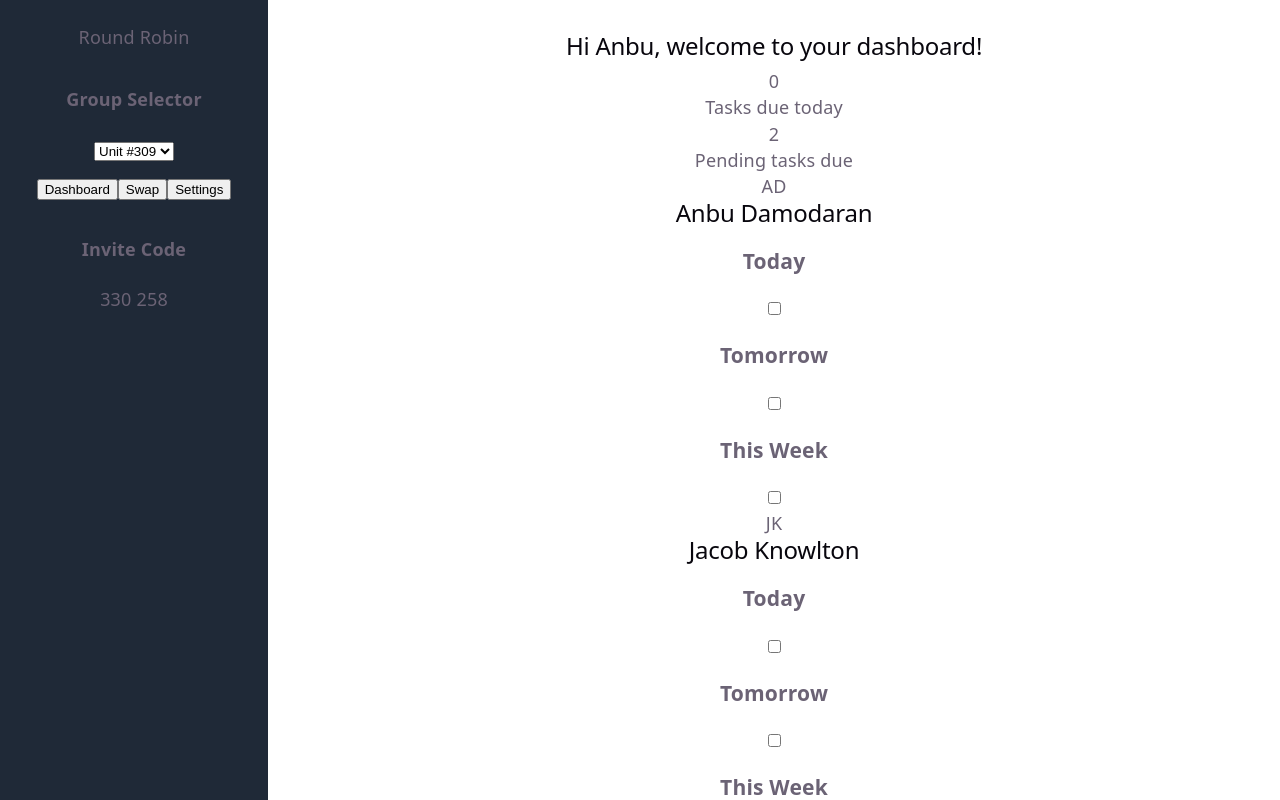
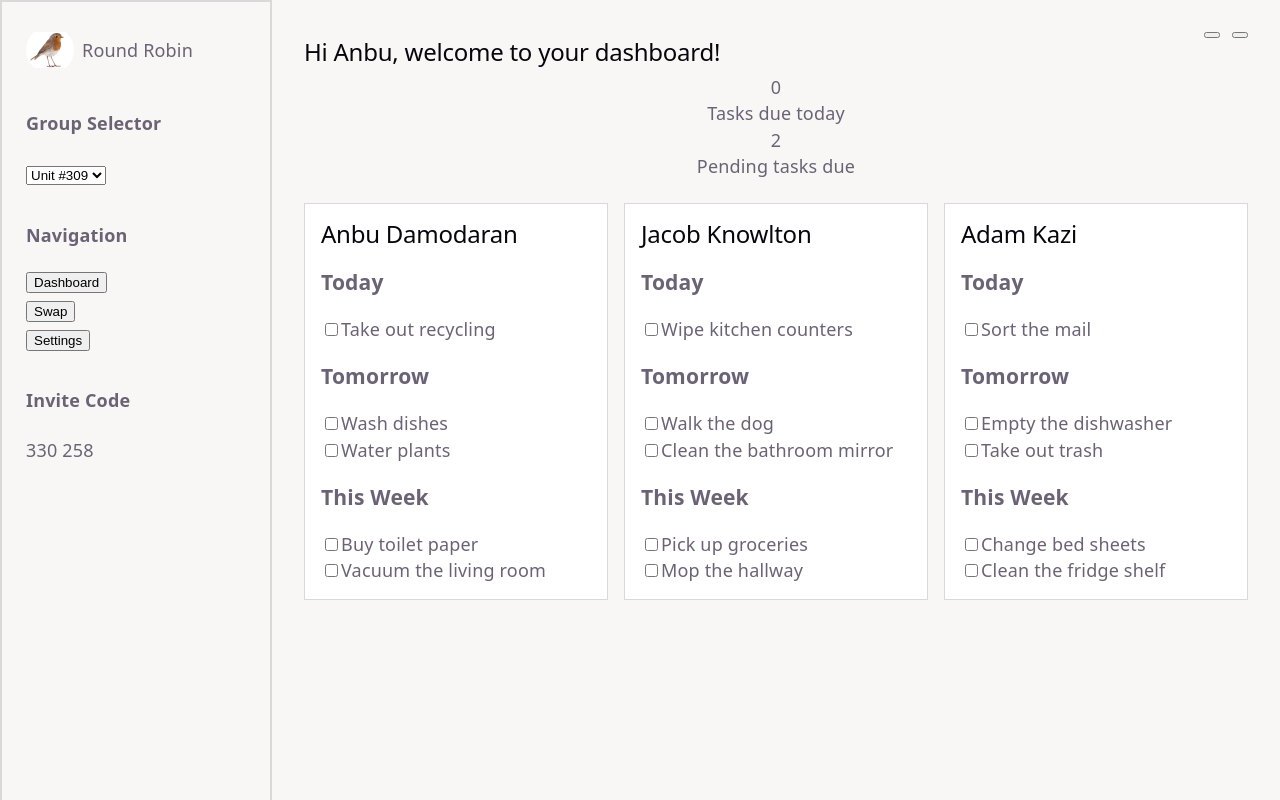
Before and after one commit to anbudamo/rrobin-client, a React (Vite) app: page / in a window 1280 px wide. Shown: the top 800 px of the page. Built offline with nearby package versions, Linux system fonts and the light colour scheme.

Commit message:
more changes to dashboard

```diff
--- a/src/App.css
+++ b/src/App.css
@@ -8,12 +8,75 @@
   padding: 32px;
 }
 
+.page-title {
+  text-align: left;
+}
+
+.app-header {
+  display: flex;
+  justify-content: flex-end;
+  gap: 12px;
+}
+
 .sidebar {
   height: 100vh;
   width: 220px;
   padding: 24px;
-  background: #1f2937;
+  border: 2px solid #D9D9D9;
+  background: #F9F7F5;
   display: flex;
   flex-direction: column;
+  align-items: flex-start;
+  text-align: left;
   gap: 12px;
 }
+
+.navigation nav {
+  display: flex;
+  flex-direction: column;
+  align-items: flex-start;
+  gap: 8px;
+}
+
+.logo {
+  display: flex;
+  align-items: center;
+  gap: 8px;
+}
+
+.logo-image {
+  width: 48px;
+  height: 48px;
+  border-radius: 50%;
+  object-fit: cover;
+}
+
+.board {
+  display: flex;
+  gap: 16px;
+  margin-top: 24px;
+}
+
+.card {
+  flex: 1;
+  padding: 16px;
+  border: 1px solid #d9d9d9;
+  background: #ffffff;
+  text-align: left;
+}
+
+.task-list {
+  margin-top: 16px;
+}
+
+.task-list ul {
+  margin: 0;
+  padding: 0;
+  list-style: none;
+}
+
+@media (max-width: 900px) {
+  .board {
+    flex-direction: column;
+  }
+}
--- a/src/App.jsx
+++ b/src/App.jsx
@@ -3,14 +3,34 @@ import './App.css'
 import Dashboard from './pages/Dashboard'
 import Settings from './pages/Settings'
 import Trade from './pages/Trade'
+import robinImage from './assets/robin.webp'
 
 const inviteCode = '330 258'
+
+function Header({ onProfileClick, onNotificationsClick }) {
+  return (
+    <header className='app-header'>
+      <button
+        className='notification-button'
+        type='button'
+        aria-label='View notifications'
+        onClick={onNotificationsClick}
+      />
+      <button
+        className='profile-button'
+        type='button'
+        aria-label='Open settings'
+        onClick={onProfileClick}
+      />
+    </header>
+  )
+}
 
 function Sidebar({ onNavClick }) {
   return (
     <div className='sidebar'>
       <div className='logo'>
-        <img src="" alt="" />
+        <img className="logo-image" src={robinImage} alt="Round Robin bird logo" />
         <span>Round Robin</span>
       </div>
 
@@ -22,6 +42,7 @@ function Sidebar({ onNavClick }) {
       </div>
 
       <div className='navigation'>
+        <h4>Navigation</h4>
         <nav>
           <button type="button" onClick={() => onNavClick('dashboard')}>
             Dashboard
@@ -50,12 +71,15 @@ function Sidebar({ onNavClick }) {
 export default function App() {
   // This state remembers which navigation button was clicked.
   const [activeNav, setActiveNav] = useState('dashboard')
+  const [showNotifications, setShowNotifications] = useState(false)
 
   return (
     <div className='app-layout'>
       <Sidebar onNavClick={setActiveNav} />
 
       <main className='page-content'>
+        <Header/>
+        {showNotifications && <p className='notification-message'>No new notifications.</p>}
         {activeNav === 'dashboard' && <Dashboard name="Anbu" />}
         {activeNav === 'swap' && <Trade />}
         {activeNav === 'settings' && <Settings />}
--- a/src/index.css
+++ b/src/index.css
@@ -1,7 +1,7 @@
 :root {
   --text: #6b6375;
   --text-h: #08060d;
-  --bg: #fff;
+  --bg: #F9F7F5;
   --border: #e5e4e7;
   --code-bg: #f4f3ec;
   --accent: #aa3bff;
@@ -17,7 +17,7 @@
 
   font: 18px/145% var(--sans);
   letter-spacing: 0.18px;
-  color-scheme: light dark;
+  color-scheme: light;
   color: var(--text);
   background: var(--bg);
   font-synthesis: none;
@@ -34,7 +34,7 @@
   :root {
     --text: #9ca3af;
     --text-h: #f3f4f6;
-    --bg: #16171d;
+    --bg: #F9F7F5;
     --border: #2e303a;
     --code-bg: #1f2028;
     --accent: #c084fc;
@@ -68,7 +68,7 @@ h1,
 h2 {
   font-family: var(--heading);
   font-weight: 500;
-  color: var(--text-h);
+  color: #08060d;
 }
 
 h1 {
--- a/src/pages/Dashboard.jsx
+++ b/src/pages/Dashboard.jsx
@@ -1,7 +1,28 @@
 const members = [
-  { id: 1, name: 'Anbu Damodaran', initials: 'AD' },
-  { id: 2, name: 'Jacob Knowlton', initials: 'JK' },
-  { id: 3, name: 'Adam Kazi', initials: 'AK' },
+  {
+    id: 1,
+    name: 'Anbu Damodaran',
+    initials: 'AD',
+    today: ['Take out recycling'],
+    tomorrow: ['Wash dishes', 'Water plants'],
+    thisWeek: ['Buy toilet paper', 'Vacuum the living room'],
+  },
+  {
+    id: 2,
+    name: 'Jacob Knowlton',
+    initials: 'JK',
+    today: ['Wipe kitchen counters'],
+    tomorrow: ['Walk the dog', 'Clean the bathroom mirror'],
+    thisWeek: ['Pick up groceries', 'Mop the hallway'],
+  },
+  {
+    id: 3,
+    name: 'Adam Kazi',
+    initials: 'AK',
+    today: ['Sort the mail'],
+    tomorrow: ['Empty the dishwasher', 'Take out trash'],
+    thisWeek: ['Change bed sheets', 'Clean the fridge shelf'],
+  },
 ]
 
 function Stats({ tasksDueToday, pendingTasksDue }) {
@@ -23,22 +44,48 @@ function Stats({ tasksDueToday, pendingTasksDue }) {
 function Card({ member }) {
   return (
     <div className='card'>
-      <div className='card-avatar'>{member.initials}</div>
       <h2>{member.name}</h2>
 
       <div className='task-list'>
         <h3>Today</h3>
-        <input type='checkbox' aria-label='Today task' />
+        <ul>
+          {member.today.map((task) => (
+            <li key={task}>
+              <label>
+                <input type='checkbox' />
+                {task}
+              </label>
+            </li>
+          ))}
+        </ul>
       </div>
 
       <div className='task-list'>
         <h3>Tomorrow</h3>
-        <input type='checkbox' aria-label='Tomorrow task' />
+        <ul>
+          {member.tomorrow.map((task) => (
+            <li key={task}>
+              <label>
+                <input type='checkbox' />
+                {task}
+              </label>
+            </li>
+          ))}
+        </ul>
       </div>
 
       <div className='task-list'>
         <h3>This Week</h3>
-        <input type='checkbox' aria-label='This Week task' />
+        <ul>
+          {member.thisWeek.map((task) => (
+            <li key={task}>
+              <label>
+                <input type='checkbox' />
+                {task}
+              </label>
+            </li>
+          ))}
+        </ul>
       </div>
     </div>
   )
@@ -60,7 +107,7 @@ export default function Dashboard({ name }) {
 
   return (
     <>
-      <h2>Hi {name}, welcome to your dashboard!</h2>
+      <h2 className='page-title'>Hi {name}, welcome to your dashboard!</h2>
       <Stats tasksDueToday={tasksDueToday} pendingTasksDue={pendingTasksDue} />
       <Board members={members} />
     </>
--- a/src/pages/Trade.jsx
+++ b/src/pages/Trade.jsx
@@ -1,3 +1,26 @@
+
+function Column({ title }) {
+  return (
+    <div className='column'>
+      <h3>{title}</h3>
+    </div>
+  )
+}
+
+function TradeBoard() {
+  return (
+    <div className='trade-board'>
+      <Column title="Mine" />
+      <Column title="Others" />
+    </div>
+  )
+}
+
 export default function Trade() {
-  return <h1>Swap page</h1>
+  return (
+    <>
+      <h2 className='page-title'>Use the Trade board to trade any chores</h2>
+      <TradeBoard />
+    </>
+  )
 }
```
Also changed, not shown: src/assets/robin.webp (added).
